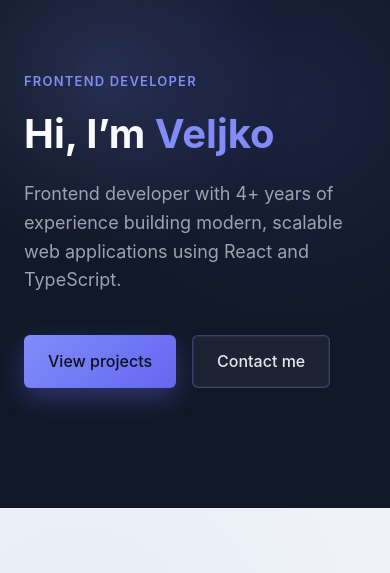
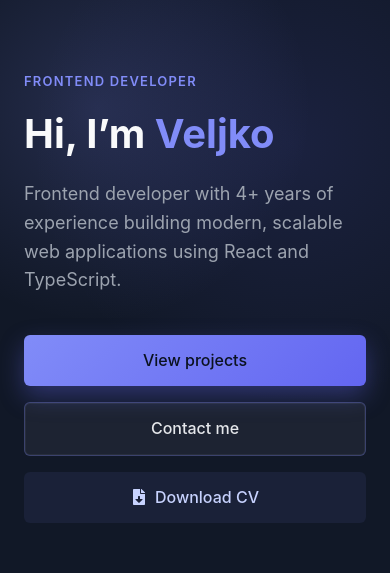
Before and after one commit to veljko-naumovic/frontend-portfolio, a React (Vite) app: page / in a window 390 px wide. Shown: the part 145-718 px from the top of the page. Built offline with nearby package versions, Linux system fonts and the light colour scheme; no server answers.

Commit message:
Add download cv button

```diff
--- a/src/sections/Hero/Hero.scss
+++ b/src/sections/Hero/Hero.scss
@@ -3,12 +3,12 @@
 .hero {
     position: relative;
     padding: 140px 0 120px;
-
     background:
         radial-gradient(circle at 25% 25%, rgba(129, 140, 248, 0.18), transparent 35%),
         radial-gradient(circle at 75% 30%, rgba(99, 102, 241, 0.12), transparent 45%), #111827;
 }
 
+/* Layout */
 .hero-layout {
     display: flex;
     align-items: center;
@@ -20,6 +20,7 @@
     max-width: 560px;
 }
 
+/* Text */
 .hero-eyebrow {
     font-size: 13px;
     font-weight: 600;
@@ -39,10 +40,6 @@
     span {
         color: $accent-color;
     }
-
-    @media (max-width: 768px) {
-        font-size: 40px;
-    }
 }
 
 .hero-description {
@@ -52,18 +49,28 @@
     margin-bottom: 40px;
 }
 
+/* Actions */
 .hero-actions {
     display: flex;
+    flex-wrap: wrap;
     gap: 16px;
+    align-items: center;
 }
 
 .btn {
+    display: inline-flex;
+    align-items: center;
+    justify-content: center;
+    gap: 8px;
     padding: 12px 20px;
     border-radius: 8px;
     font-size: 14px;
+    font-weight: 500;
+    white-space: nowrap;
     transition: all 0.25s ease;
 }
 
+/* Primary */
 .btn-primary {
     background: linear-gradient(135deg, $accent-color, $accent-color-dark);
     color: #0b1220;
@@ -75,6 +82,7 @@
     }
 }
 
+/* Secondary */
 .btn-secondary {
     background: transparent;
     color: #e5e7eb;
@@ -87,6 +95,22 @@
     }
 }
 
+/* CV button */
+.btn-cv {
+    background: rgba(129, 140, 248, 0.08);
+    color: #c7d2fe;
+    border: 1px solid rgba(129, 140, 248, 0.25);
+
+    &:hover {
+        background: rgba(129, 140, 248, 0.16);
+        border-color: $accent-color;
+        color: #fff;
+        transform: translateY(-2px);
+        box-shadow: 0 10px 25px rgba(99, 102, 241, 0.2);
+    }
+}
+
+/* Code UI */
 .hero-ui {
     flex: 1;
     border-radius: 16px;
@@ -101,7 +125,6 @@
 .hero-ui.code {
     background: #0b1220;
     border: 1px solid rgba(129, 140, 248, 0.15);
-
     box-shadow:
         0 20px 40px rgba(0, 0, 0, 0.5),
         0 0 60px rgba(99, 102, 241, 0.25);
@@ -138,17 +161,15 @@
     padding: 10px 16px 0;
 }
 
-/* Code */
 .code-block {
     padding: 24px 28px;
-
     font-size: 13px;
     line-height: 1.6;
     color: #e5e7eb;
     overflow-x: auto;
 }
 
-/* Cursor blink */
+/* Cursor */
 .cursor {
     margin-left: 4px;
     animation: blink 2s infinite;
@@ -166,12 +187,37 @@
     }
 }
 
-@media (max-width: 768px) {
+@media (max-width: 1024px) {
     .hero-layout {
         flex-direction: column;
+        align-items: flex-start;
+    }
+
+    .hero-content {
+        max-width: 100%;
+    }
+
+    .hero-title {
+        font-size: 48px;
     }
 
     .hero-ui {
         display: none;
     }
 }
+
+@media (max-width: 640px) {
+    .hero-actions {
+        flex-direction: column;
+        align-items: stretch;
+        width: 100%;
+    }
+
+    .btn {
+        width: 100%;
+    }
+
+    .hero-title {
+        font-size: 40px;
+    }
+}
--- a/src/sections/Hero/Hero.tsx
+++ b/src/sections/Hero/Hero.tsx
@@ -1,3 +1,4 @@
+import { FaFileDownload } from "react-icons/fa";
 import "./Hero.scss";
 
 const Hero = () => {
@@ -24,6 +25,14 @@ const Hero = () => {
 						</a>
 						<a href="#contact" className="btn btn-secondary">
 							Contact me
+						</a>
+						<a
+							href="public/cv/cv-veljko-naumovic.pdf"
+							download
+							className="btn btn-cv"
+						>
+							<FaFileDownload />
+							Download CV
 						</a>
 					</div>
 				</div>
```
Also changed, not shown: 1 other file (tests, documents, lock files or other folders).
